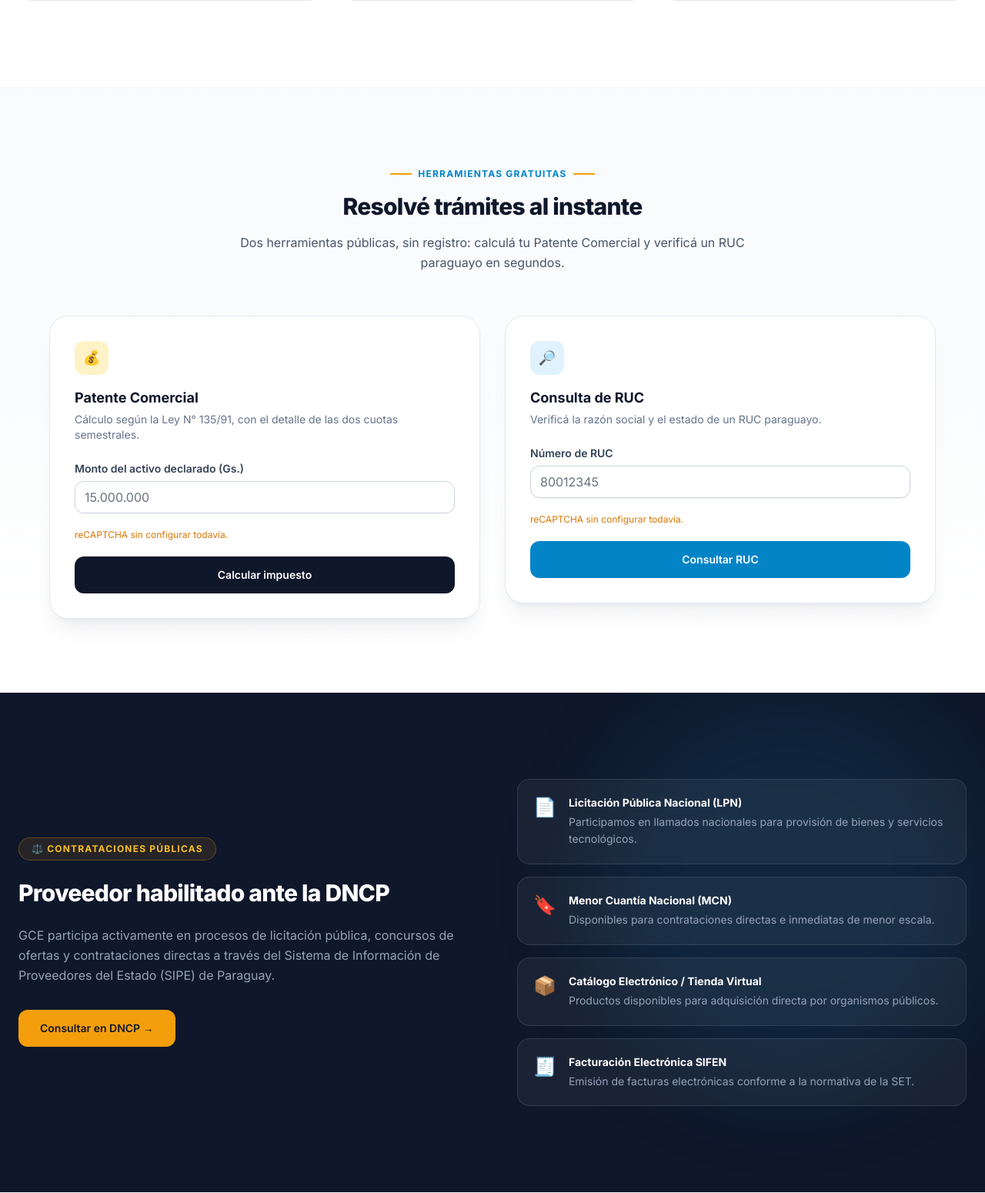
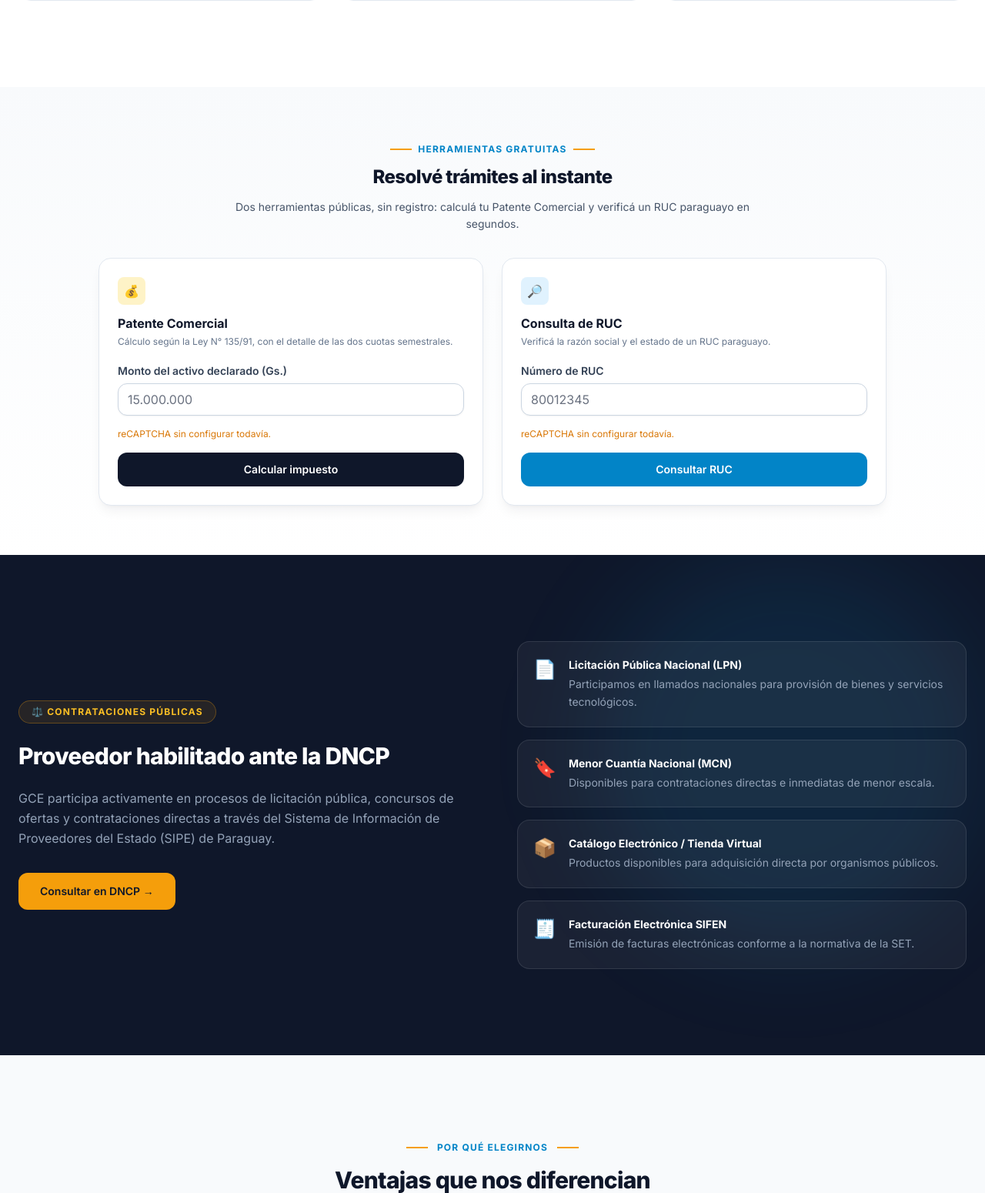
Before and after one commit to 2972462/gce-web, a Laravel app: page / in a window 1280 px wide. Shown: the part 2067-3617 px from the top of the page at 77% size. Run offline with Laravel 12, Linux system fonts and the light colour scheme; data comes from the database, SQL or seed files in the repository; style sheets or scripts are compiled from the project's sources; some libraries are stand-ins or nearby versions.

Commit message:
Achicar la seccion de Herramientas (tarjetas, recaptcha y espaciados)
Las dos tarjetas (Patente y RUC) ocupaban demasiado alto en la home;
se reducen paddings, tipografia y el ancho del widget de reCAPTCHA
para que el boton de cada formulario quede siempre visible sin scroll
extra.

Co-Authored-By: Claude Sonnet 5 <noreply@anthropic.com>
Claude-Session: https://claude.ai/code/session_01WiDkJvo89Xe5qfLXvs8kGd

```diff
--- a/resources/views/welcome.blade.php
+++ b/resources/views/welcome.blade.php
@@ -216,27 +216,27 @@
 </section>
 
 <!-- HERRAMIENTAS: PATENTE + RUC -->
-<section id="calculadora" class="py-24 px-6 bg-gradient-to-b from-slate-50 to-white">
-    <div class="max-w-6xl mx-auto">
-        <div class="max-w-2xl mx-auto text-center mb-14">
-            <div class="inline-flex items-center gap-2 text-xs font-bold tracking-widest text-sky-600 uppercase mb-4">
+<section id="calculadora" class="py-16 px-6 bg-gradient-to-b from-slate-50 to-white">
+    <div class="max-w-5xl mx-auto">
+        <div class="max-w-2xl mx-auto text-center mb-8">
+            <div class="inline-flex items-center gap-2 text-xs font-bold tracking-widest text-sky-600 uppercase mb-3">
                 <span class="w-7 h-0.5 bg-amber-500"></span> Herramientas gratuitas <span class="w-7 h-0.5 bg-amber-500"></span>
             </div>
-            <h2 class="text-2xl sm:text-3xl font-extrabold text-slate-900 tracking-tight text-balance">
+            <h2 class="text-xl sm:text-2xl font-extrabold text-slate-900 tracking-tight text-balance">
                 Resolvé trámites al instante
             </h2>
-            <p class="mt-4 text-slate-600 leading-relaxed">
+            <p class="mt-3 text-sm text-slate-600 leading-relaxed">
                 Dos herramientas públicas, sin registro: calculá tu Patente Comercial y verificá un RUC paraguayo en segundos.
             </p>
         </div>
 
-        <div class="grid lg:grid-cols-2 gap-8 items-start">
-            <div id="calculadora-patente" class="bg-white rounded-3xl shadow-xl shadow-slate-900/5 border border-slate-200 p-8">
-                <div class="w-11 h-11 rounded-xl bg-amber-100 text-amber-700 flex items-center justify-center text-lg mb-4">💰</div>
-                <h3 class="font-bold text-lg text-slate-900 mb-1">Patente Comercial</h3>
-                <p class="text-sm text-slate-500 mb-6">Cálculo según la Ley N° 135/91, con el detalle de las dos cuotas semestrales.</p>
+        <div class="grid lg:grid-cols-2 gap-6 items-start">
+            <div id="calculadora-patente" class="bg-white rounded-2xl shadow-lg shadow-slate-900/5 border border-slate-200 p-6">
+                <div class="w-9 h-9 rounded-lg bg-amber-100 text-amber-700 flex items-center justify-center text-base mb-3">💰</div>
+                <h3 class="font-bold text-slate-900 mb-1">Patente Comercial</h3>
+                <p class="text-xs text-slate-500 mb-5">Cálculo según la Ley N° 135/91, con el detalle de las dos cuotas semestrales.</p>
 
-                <form method="POST" action="{{ route('publico.patente.calcular') }}" class="space-y-5">
+                <form method="POST" action="{{ route('publico.patente.calcular') }}" class="space-y-4">
                     @csrf
                     <div>
                         <label for="monto" class="block text-sm font-semibold text-slate-700 mb-1.5">Monto del activo declarado (Gs.)</label>
@@ -250,7 +250,9 @@
 
                     <div>
                         @if (config('services.recaptcha.site_key'))
-                            <div class="g-recaptcha" data-sitekey="{{ config('services.recaptcha.site_key') }}"></div>
+                            <div class="scale-[0.85] origin-left -my-1.5">
+                                <div class="g-recaptcha" data-sitekey="{{ config('services.recaptcha.site_key') }}"></div>
+                            </div>
                         @else
                             <p class="text-xs text-amber-600">reCAPTCHA sin configurar todavía.</p>
                         @endif
@@ -259,15 +261,15 @@
                         @enderror
                     </div>
 
-                    <button type="submit" class="w-full px-6 py-3.5 rounded-xl bg-slate-900 text-white font-semibold text-sm hover:bg-slate-800 transition">
+                    <button type="submit" class="w-full px-6 py-3 rounded-xl bg-slate-900 text-white font-semibold text-sm hover:bg-slate-800 transition">
                         Calcular impuesto
                     </button>
                 </form>
 
                 @if (!session('buscado') && ($resultadoPatente = session('resultado')))
-                    <div class="mt-8 pt-6 border-t border-slate-200">
+                    <div class="mt-6 pt-5 border-t border-slate-200">
                         <div class="text-xs font-semibold text-slate-500 uppercase tracking-wide mb-1">Impuesto total</div>
-                        <div class="text-2xl font-extrabold text-slate-900 mb-5">Gs. {{ number_format($resultadoPatente['impuesto'], 0, ',', '.') }}</div>
+                        <div class="text-xl font-extrabold text-slate-900 mb-4">Gs. {{ number_format($resultadoPatente['impuesto'], 0, ',', '.') }}</div>
                         <div class="grid grid-cols-2 gap-4 text-sm">
                             <div class="bg-slate-50 rounded-xl p-4">
                                 <div class="text-xs text-slate-500 mb-1">1ra cuota</div>
@@ -286,12 +288,12 @@
                 @endif
             </div>
 
-            <div id="calculadora-ruc" class="bg-white rounded-3xl shadow-xl shadow-slate-900/5 border border-slate-200 p-8">
-                <div class="w-11 h-11 rounded-xl bg-sky-100 text-sky-700 flex items-center justify-center text-lg mb-4">🔎</div>
-                <h3 class="font-bold text-lg text-slate-900 mb-1">Consulta de RUC</h3>
-                <p class="text-sm text-slate-500 mb-6">Verificá la razón social y el estado de un RUC paraguayo.</p>
+            <div id="calculadora-ruc" class="bg-white rounded-2xl shadow-lg shadow-slate-900/5 border border-slate-200 p-6">
+                <div class="w-9 h-9 rounded-lg bg-sky-100 text-sky-700 flex items-center justify-center text-base mb-3">🔎</div>
+                <h3 class="font-bold text-slate-900 mb-1">Consulta de RUC</h3>
+                <p class="text-xs text-slate-500 mb-5">Verificá la razón social y el estado de un RUC paraguayo.</p>
 
-                <form method="POST" action="{{ route('publico.ruc.buscar') }}" class="space-y-5">
+                <form method="POST" action="{{ route('publico.ruc.buscar') }}" class="space-y-4">
                     @csrf
                     <div>
                         <label for="ruc" class="block text-sm font-semibold text-slate-700 mb-1.5">Número de RUC</label>
@@ -305,7 +307,9 @@
 
                     <div>
                         @if (config('services.recaptcha.site_key'))
-                            <div class="g-recaptcha" data-sitekey="{{ config('services.recaptcha.site_key') }}"></div>
+                            <div class="scale-[0.85] origin-left -my-1.5">
+                                <div class="g-recaptcha" data-sitekey="{{ config('services.recaptcha.site_key') }}"></div>
+                            </div>
                         @else
                             <p class="text-xs text-amber-600">reCAPTCHA sin configurar todavía.</p>
                         @endif
@@ -314,16 +318,16 @@
                         @enderror
                     </div>
 
-                    <button type="submit" class="w-full px-6 py-3.5 rounded-xl bg-sky-600 text-white font-semibold text-sm hover:bg-sky-700 transition">
+                    <button type="submit" class="w-full px-6 py-3 rounded-xl bg-sky-600 text-white font-semibold text-sm hover:bg-sky-700 transition">
                         Consultar RUC
                     </button>
                 </form>
 
                 @if (session('buscado'))
-                    <div class="mt-8 pt-6 border-t border-slate-200">
+                    <div class="mt-6 pt-5 border-t border-slate-200">
                         @if ($resultadoRuc = session('resultado'))
                             <div class="text-xs font-semibold text-slate-500 uppercase tracking-wide mb-1">Razón social</div>
-                            <div class="text-lg font-extrabold text-slate-900 mb-4">{{ $resultadoRuc['razon_social'] }}</div>
+                            <div class="text-base font-extrabold text-slate-900 mb-4">{{ $resultadoRuc['razon_social'] }}</div>
                             <div class="grid grid-cols-2 gap-4 text-sm">
                                 <div class="bg-slate-50 rounded-xl p-4">
                                     <div class="text-xs text-slate-500 mb-1">RUC</div>
```
